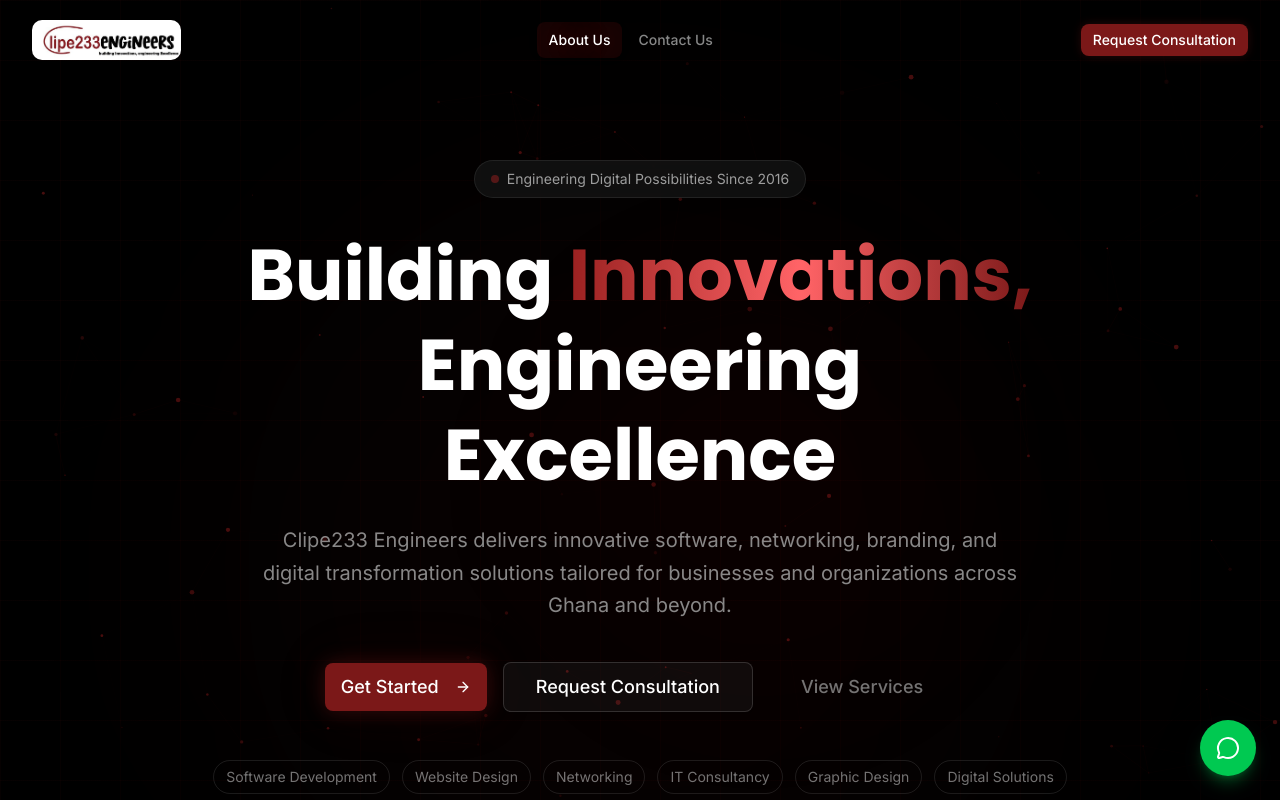
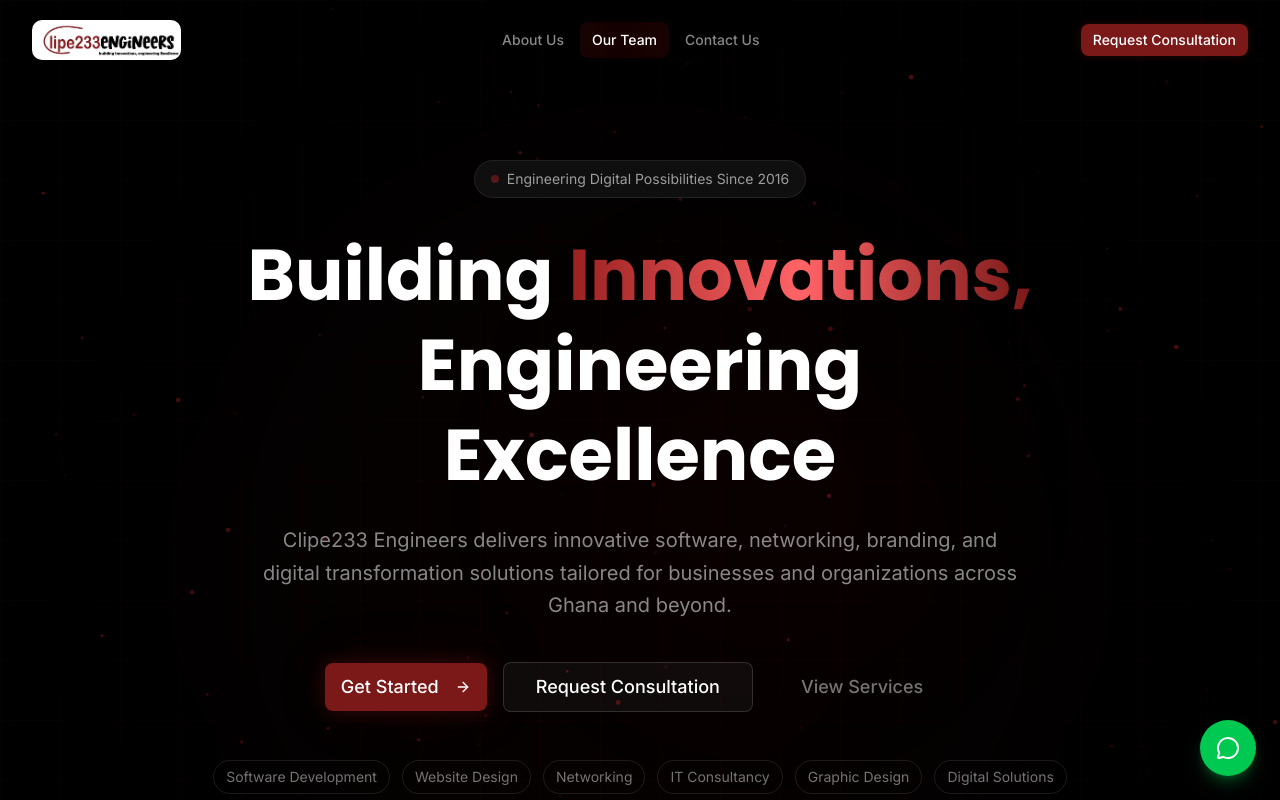
Before and after one commit to lilromeo2290/clipe233, a Next.js app: page / in a window 1280 px wide. Shown: the top 800 px of the page. Built offline with nearby package versions, Linux system fonts and the light colour scheme.

Commit message:
29517a2e-fb65-42d0-84aa-429286e7d2a7

```diff
--- a/src/components/sections/AboutSection.tsx
+++ b/src/components/sections/AboutSection.tsx
@@ -309,6 +309,8 @@
           initial={{ opacity: 0, y: 30 }}
           animate={isInView ? { opacity: 1, y: 0 } : {}}
           transition={{ duration: 0.6, delay: 0.7 }}
+          id="team"
+          className="scroll-mt-24"
         >
           <div className="glass-card rounded-2xl p-8 md:p-12 text-center max-w-4xl mx-auto hover-lift">
             <div className="w-16 h-16 rounded-2xl bg-falu/20 flex items-center justify-center mx-auto mb-6">
--- a/src/components/sections/Navbar.tsx
+++ b/src/components/sections/Navbar.tsx
@@ -7,6 +7,7 @@
 
 const navLinks = [
   { label: "About Us", href: "#about" },
+  { label: "Our Team", href: "#team" },
   { label: "Contact Us", href: "#contact" },
 ];
 
```
